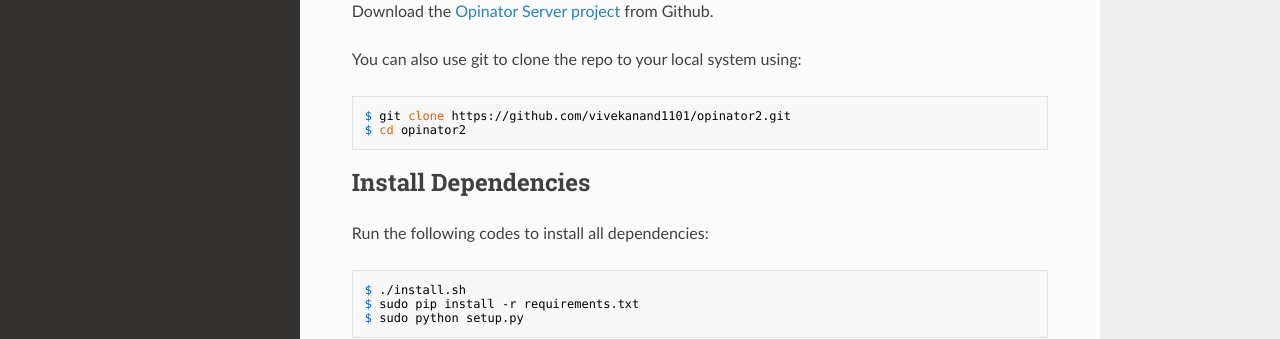
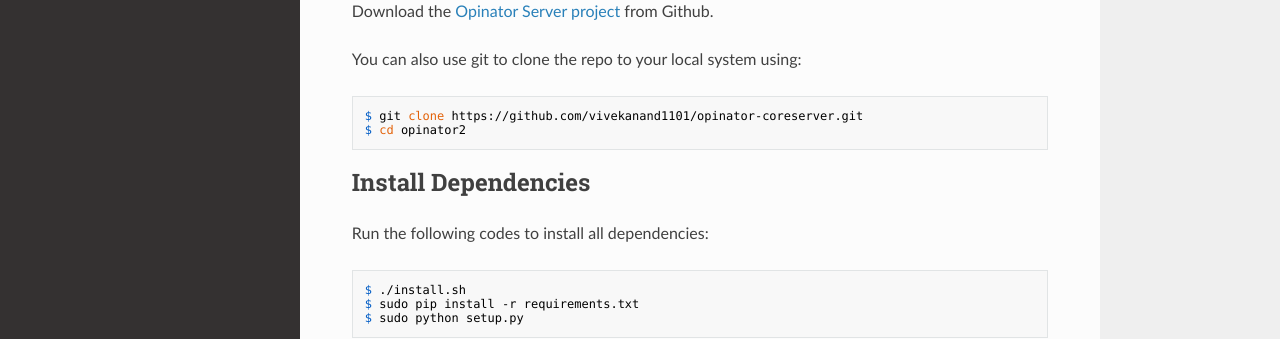
Before and after one commit to SaptakS/apercis-docs, an MkDocs documentation site: the page built from docs/install.md, in a window 1280 px wide. Shown: the part 434-773 px from the top of the page. Built offline with MkDocs 1.6.1, drawn with Linux system fonts in a browser that asks for light colours; nearby versions of some CDN libraries; old or Windows-style settings are respelled for this version of MkDocs; some of the changed lines change nothing that is shown.

Commit message:
Update install.md

````diff
--- a/docs/install.md
+++ b/docs/install.md
@@ -11,12 +11,12 @@
 
 ## Download Project
 
-Download the [Opinator Server project](https://github.com/vivekanand1101/opinator2) from Github.
+Download the [Opinator Server project](https://github.com/vivekanand1101/opinator-coreserver) from Github.
 
 You can also use git to clone the repo to your local system using:
 
 ```
-$ git clone https://github.com/vivekanand1101/opinator2.git
+$ git clone https://github.com/vivekanand1101/opinator-coreserver.git
 $ cd opinator2
 ```
 
````
